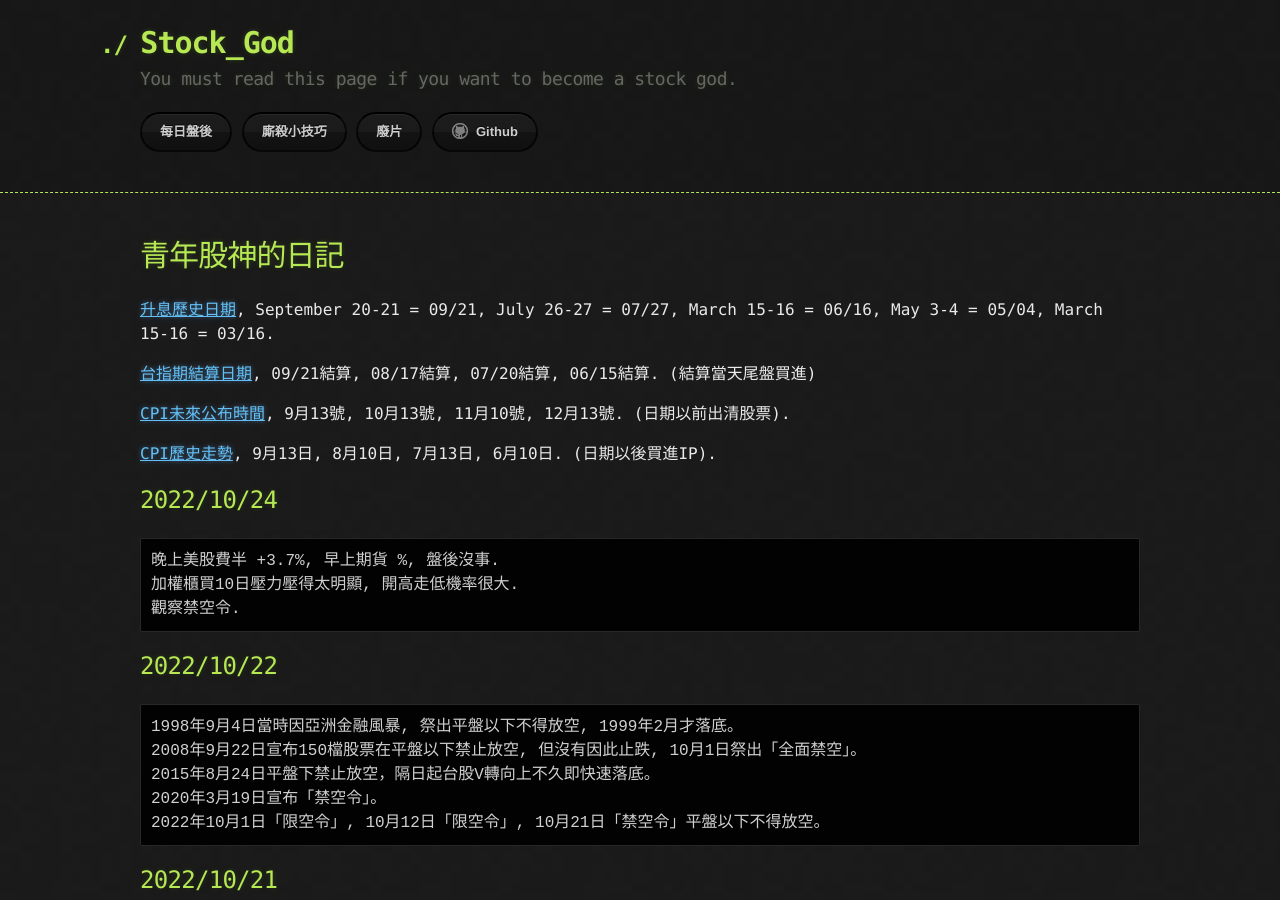
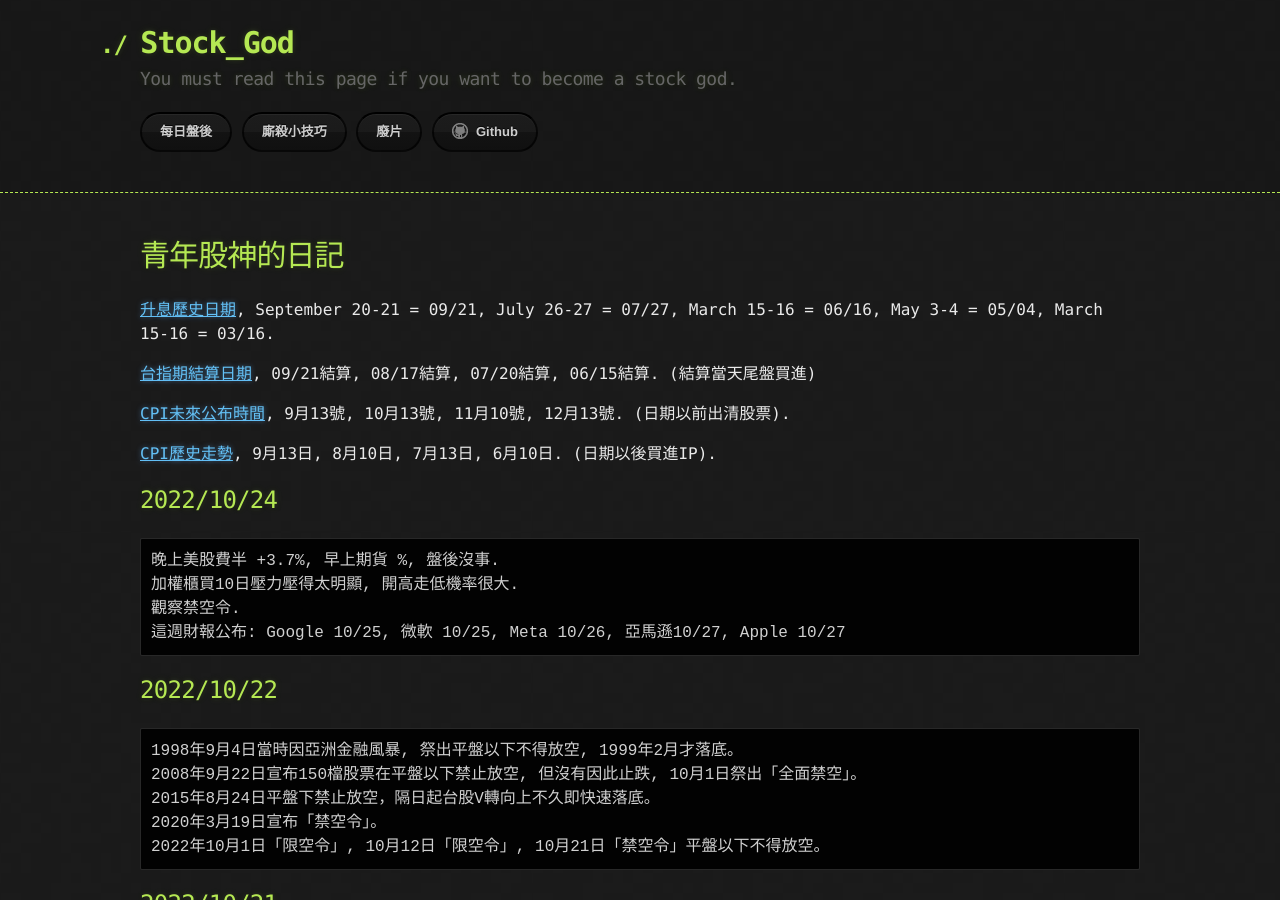
Before and after one commit to lepg5487/Stock_God, a Jekyll site: the page built from index.md, in a window 1280 px wide and 900 px high. Built offline with Jekyll 4.4.1, drawn with Linux system fonts in a browser that asks for light colours; our own code applies the rules of GitHub Pages for plain Markdown files.

Commit message:
Update index.md

````diff
--- a/index.md
+++ b/index.md
@@ -17,6 +17,7 @@ layout: testlayouts
 晚上美股費半 +3.7%, 早上期貨 %, 盤後沒事.
 加權櫃買10日壓力壓得太明顯, 開高走低機率很大.
 觀察禁空令.
+這週財報公布: Google 10/25, 微軟 10/25, Meta 10/26, 亞馬遜10/27, Apple 10/27
 ```
 
 ## 2022/10/22
````
